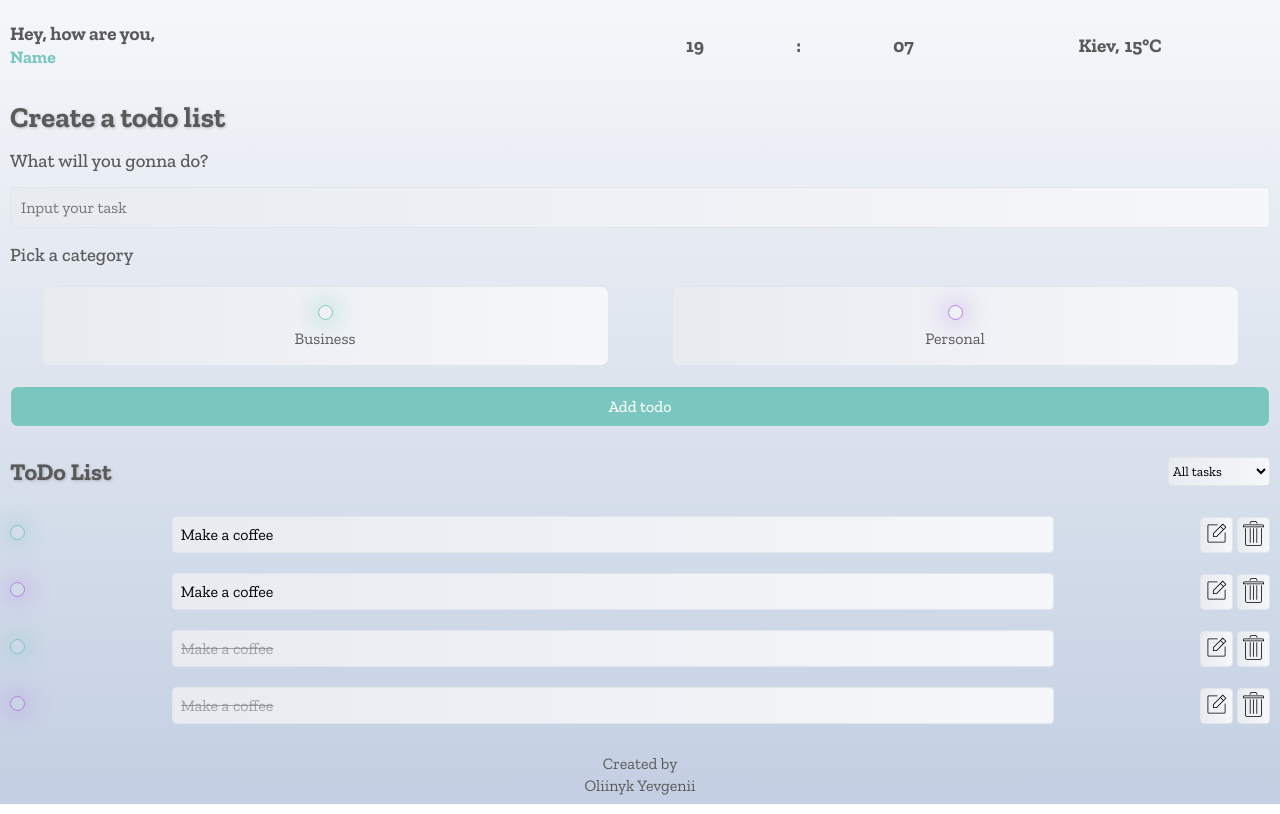
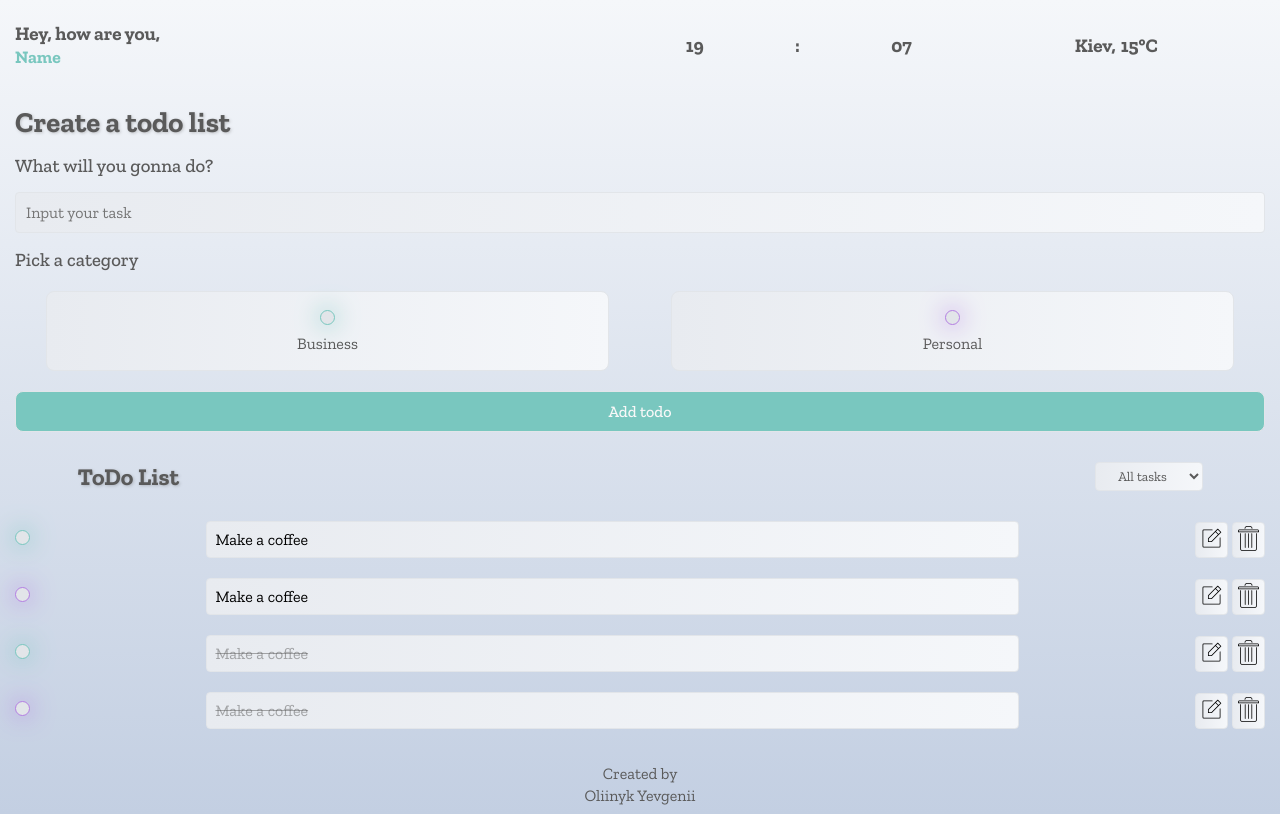
Before and after one commit to ol-yevgenii/todo_js, a plain HTML site: page index.html in a window 1280 px wide. Drawn offline with nearby package versions, Linux system fonts and the light colour scheme.

Commit message:
styles bugs fixed

```diff
--- a/style.css
+++ b/style.css
@@ -27,6 +27,7 @@ body {
 
     font-size: 1.2rem;
     font-weight: bold;
+    padding: 5px;
 }
 
 /* Greetings */
@@ -89,7 +90,7 @@ body {
 /* Main style */
 
 .main {
-    padding: 10px;
+    padding: 15px;
 }
 
 /* Create todo section */
@@ -168,9 +169,12 @@ body {
     content: "";
     width: 13px;
     height: 13px;
+
+    border-radius: 50%;
     border: 1px solid rgb(121, 199, 191);
+
     display: inline-block;
-    border-radius: 50%;
+    background-color: #e2e5e9;
     box-shadow: 0px 0px 25px rgb(121, 199, 191);
 }
 
@@ -179,9 +183,11 @@ body {
     width: 13px;
     height: 13px;
 
+    border-radius: 50%;
     border: 1px solid rgb(180, 127, 226);
+
     display: inline-block;
-    border-radius: 50%;
+    background-color: #e2e5e9;
     box-shadow: 0px 0px 25px rgb(180, 127, 226);
 }
 
@@ -243,6 +249,7 @@ body {
     justify-content: space-between;
 
     margin: 30px auto;
+    width: 90%;
 }
 
 .render_todo-label {
@@ -253,6 +260,10 @@ body {
     background: linear-gradient(90deg, #e8ebf0, #f5f7fa);
     border-radius: 4px;
     border: 1px solid #e2e5e9;
+    text-align: center;
+
+    color:rgb(90, 90, 90);
+    padding: 0 3px;
 }
 
 .select_tasks:focus {
@@ -268,7 +279,7 @@ body {
 }
 
 .todo_content {
-    width: 70%;
+    width: 65%;
 }
 
 #todo_content {
```
